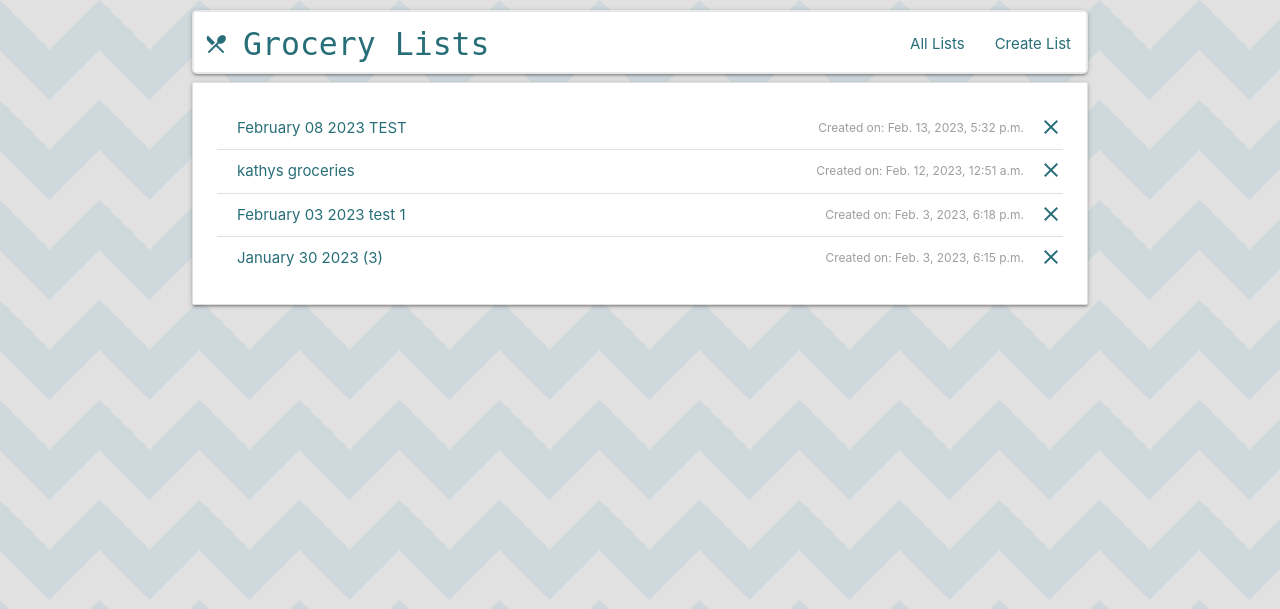
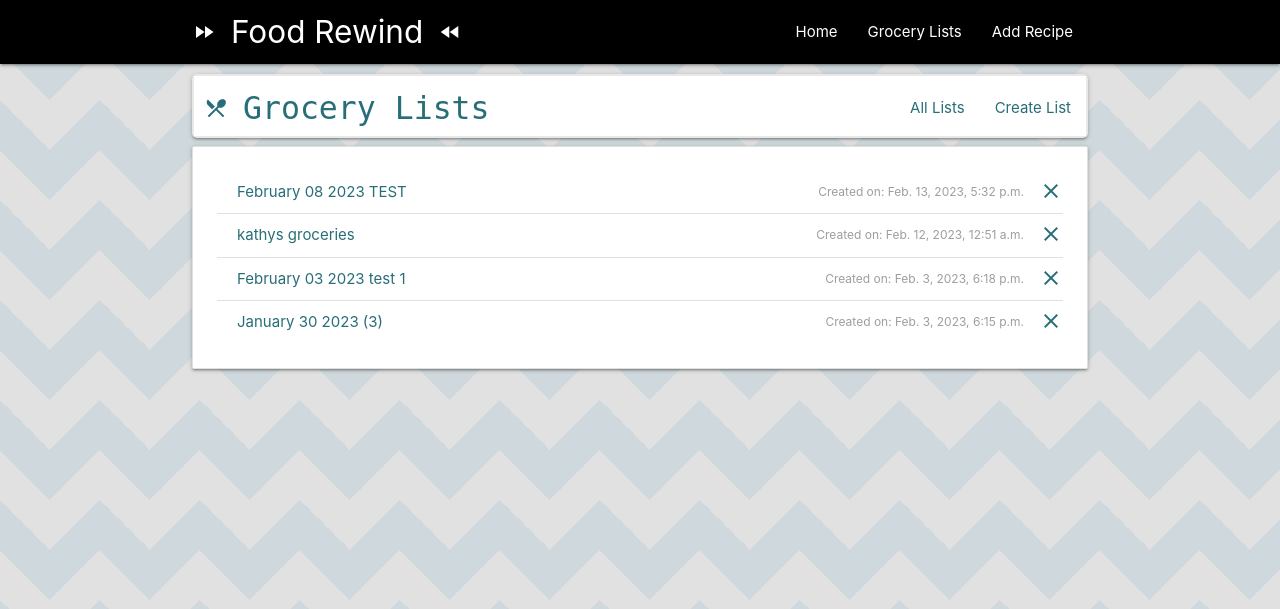
Before and after one commit to jsarko/FoodRewind, a Django app: page /groceries/ in a window 1280 px wide. Shown: the top 609 px of the page. Run offline with Django 4.2, Linux system fonts and the light colour scheme; data comes from the database, SQL or seed files in the repository.

Commit message:
recipes app logic, routing and styling

```diff
--- a/FoodRewind/settings.py
+++ b/FoodRewind/settings.py
@@ -9,6 +9,7 @@ https://docs.djangoproject.com/en/4.1/topics/settings/
 For the full list of settings and their values, see
 https://docs.djangoproject.com/en/4.1/ref/settings/
 """
+import os
 
 from pathlib import Path
 
@@ -58,7 +59,7 @@ ROOT_URLCONF = 'FoodRewind.urls'
 TEMPLATES = [
     {
         'BACKEND': 'django.template.backends.django.DjangoTemplates',
-        'DIRS': [],
+        'DIRS': [os.path.join(BASE_DIR, 'base_html')],
         'APP_DIRS': True,
         'OPTIONS': {
             'context_processors': [
--- a/FoodRewind/urls.py
+++ b/FoodRewind/urls.py
@@ -18,6 +18,6 @@ from django.urls import path, include
 
 urlpatterns = [
     path('admin/', admin.site.urls),
-    # path('', include('recipes.urls')),
+    path('', include('recipes.urls')),
     path('groceries/', include('grocery_lists.urls')),
 ]
--- a/grocery_lists/templates/grocery_lists/base.html
+++ b/grocery_lists/templates/grocery_lists/base.html
@@ -2,11 +2,10 @@
 <link rel="stylesheet" href="https://cdnjs.cloudflare.com/ajax/libs/materialize/1.0.0/css/materialize.min.css">
 <link href="https://fonts.googleapis.com/icon?family=Material+Icons" rel="stylesheet">
 <style>
-  .brand-logo, a {
+  .grocery-nav a {
     color: #286e78 !Important;
-
   }
-  .brand-logo {
+  .grocery-logo {
     padding-left: 10px !Important;
     font-family: monospace;
   }
@@ -26,16 +25,32 @@
     background-size: 100px 100px;
     background-color: var(--stripe);
 }
-nav {
+.grocery-nav {
   background-color: #f8f8f8;
   border-radius: 5px;
   border: 2px solid #e8e8e8
 }
 </style>
+
+<nav class="black">
+  <div class="nav-wrapper container">
+    <a href="{% url 'recipes:list' %}" class="brand-logo">
+      <i class="material-icons left">fast_forward</i>
+      Food Rewind
+      <i class="material-icons right">fast_rewind</i>
+    </a>
+    <ul id="nav-mobile" class="right hide-on-med-and-down">
+      <li><a href="{% url 'recipes:list' %}">Home</a></li>
+      <li><a href="{% url 'groceries:list' %}">Grocery Lists</a></li>
+      <li><a href="{% url 'recipes:create' %}">Add Recipe</a></li>
+    </ul>
+  </div>
+</nav>
+
 <div class="container" style="padding-top:10px">
-  <nav>
+  <nav class="grocery-nav">
     <div class="nav-wrapper white">
-      <a href="{% url 'groceries:list' %}" class="brand-logo">
+      <a href="{% url 'groceries:list' %}" class="grocery-logo brand-logo">
         <span class="logo-container"><i class="material-icons left logo-icon">restaurant_menu</i>Grocery Lists</a></span>
       <ul id="nav-mobile" class="right hide-on-med-and-down">
         <li><a href="{% url 'groceries:list' %}">All Lists</a></li>
--- a/grocery_lists/templates/grocery_lists/grocerylist_list.html
+++ b/grocery_lists/templates/grocery_lists/grocerylist_list.html
@@ -1,5 +1,4 @@
-{% extends "grocery_lists/base.html" %}
-{% block content %}
+{% extends "grocery_lists/base.html" %} {% block content %}
 <style>
   body {
     --stripe: #cfd8dc;
@@ -12,27 +11,34 @@
     background-size: 100px 100px;
     background-color: var(--stripe);
   }
+  .grocery-list a {
+    color: #286e78 !important;
+  }
 </style>
 {% comment %} {% for list in object_list %}
 <div class="row">
   <div class="col s12 m5">
     <a href="{% url 'groceries:detail' list.pk %}">
       <div class="card-panel">
-                <p>
-                    {{list.name}}
-                </p>
+        <p>{{list.name}}</p>
         <label>Created on: {{list.created_on}}</label>
       </div>
     </a>
   </div>
 </div>
 {% empty %}
-<p>No grocery lists. <a href="create">Create one</a></p>
+<p>
+  No grocery lists.
+  <a href="create">Create one</a>
+</p>
 {% endfor %} {% endcomment %}
-<div class="collection card-panel">
+<div class="collection card-panel grocery-list">
   {% for list in object_list %}
-        <a class="delete-icon" href="{% url 'groceries:delete' list.pk %}"><i class="material-icons right" style="padding-top: 8px">clear</i></a>
-        <a href="{% url 'groceries:detail' list.pk %}" class="collection-item">{{list.name}}
+  <a class="delete-icon" href="{% url 'groceries:delete' list.pk %}">
+    <i class="material-icons right" style="padding-top: 8px">clear</i>
+  </a>
+  <a href="{% url 'groceries:detail' list.pk %}" class="collection-item">
+    {{list.name}}
     <label class="right">Created on: {{list.created_on}}</label>
   </a>
   {% endfor %}
--- a/recipes/templates/recipes/add_dish.html
+++ b/recipes/templates/recipes/add_recipe.html
@@ -1,4 +1,4 @@
-{% extends 'food_rewind/base.html' %} {% block content %}
+{% extends 'recipes/base.html' %} {% block content %}
 <head>
     {{form.media}}
 <style>
--- a/recipes/urls.py
+++ b/recipes/urls.py
@@ -1,9 +1,9 @@
 from django.urls import path
 from . import views
 
-app_name = 'food'
+app_name = 'recipes'
 urlpatterns = [
-    path('', views.index, name='index'),
-    path('add_dish', views.add_dish, name='add_dish'),
-    path('<dish_name>', views.details, name='details'),
+    path('', views.recipe_list, name='list'),
+    path('recipes/add_recipe', views.add_recipe, name='create'),
+    path('recipes/<int:pk>/', views.recipe_details, name='details'),
 ]
```
Also changed, not shown: base_html/components/nav_bar.html (added, +14 -0 lines), recipes/models.py (+11 -1 lines), recipes/templates/recipes/base.html (+9 -6 lines), recipes/templates/recipes/details.html (+5 -7 lines), recipes/templates/recipes/recipe_list.html (renamed from recipes/templates/recipes/index.html, +9 -9 lines), recipes/views.py (+20 -20 lines). Lines whose indentation alone changed are shown as unchanged.
